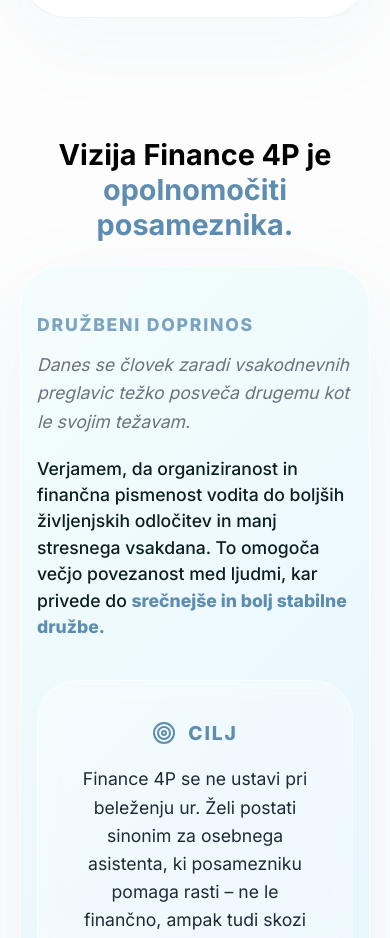
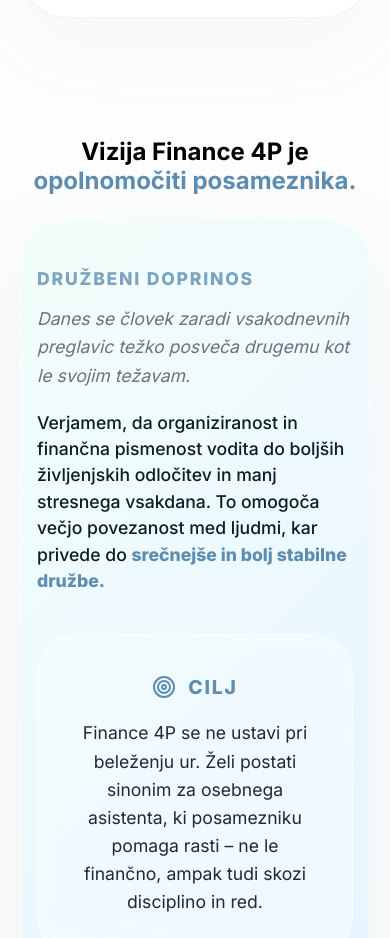
Before and after one commit to filipkolle/Landing-4P, a React (Vite) app: page /o-nas in a window 390 px wide. Shown: the part 3020-3958 px from the top of the page. Built offline with nearby package versions, Linux system fonts and the light colour scheme.

Commit message:
style: fix nowrap override logic and adjust font size to fit

```diff
--- a/src/styles/About.css
+++ b/src/styles/About.css
@@ -725,8 +725,8 @@
   .idea-content h2 { font-size: 1.8rem; margin-bottom: 16px; }
   .idea-content p { font-size: 1rem; }
   .vision-container { padding: 48px 16px; }
-  .vision-lead-heading { font-size: 1.8rem !important; margin-bottom: 24px; }
-  .vision-lead-heading span.blue-text { white-space: normal !important; display: inline; }
+  .vision-lead-heading { font-size: 1.5rem !important; margin-bottom: 24px; }
+  .vision-lead-heading span.blue-text { white-space: nowrap !important; display: inline; }
   .vision-solution { font-size: 1.1rem; }
   .cta-left h2 { font-size: 1.8rem; }
   .statement-sub { font-size: 1.15rem; }
```
